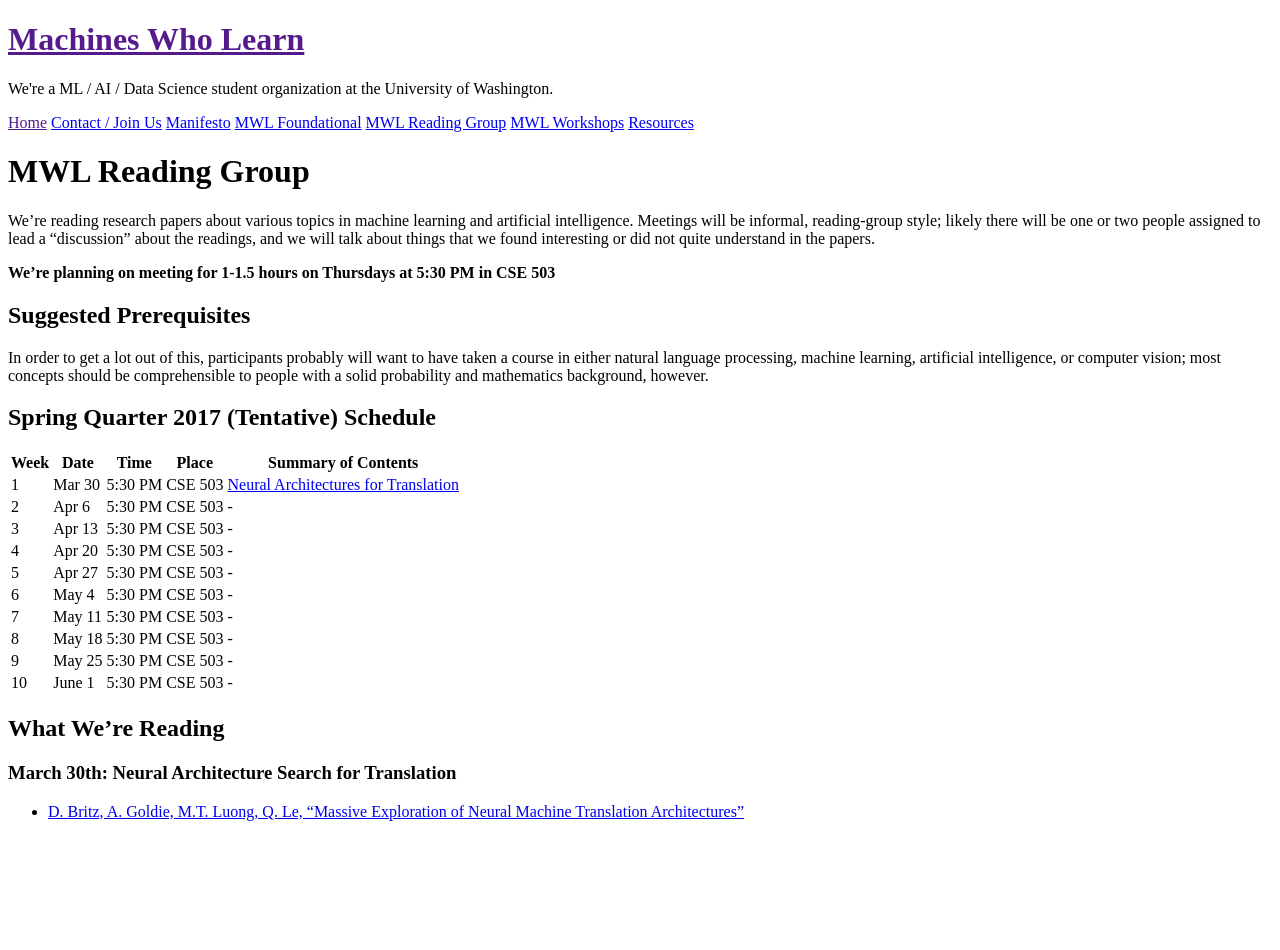
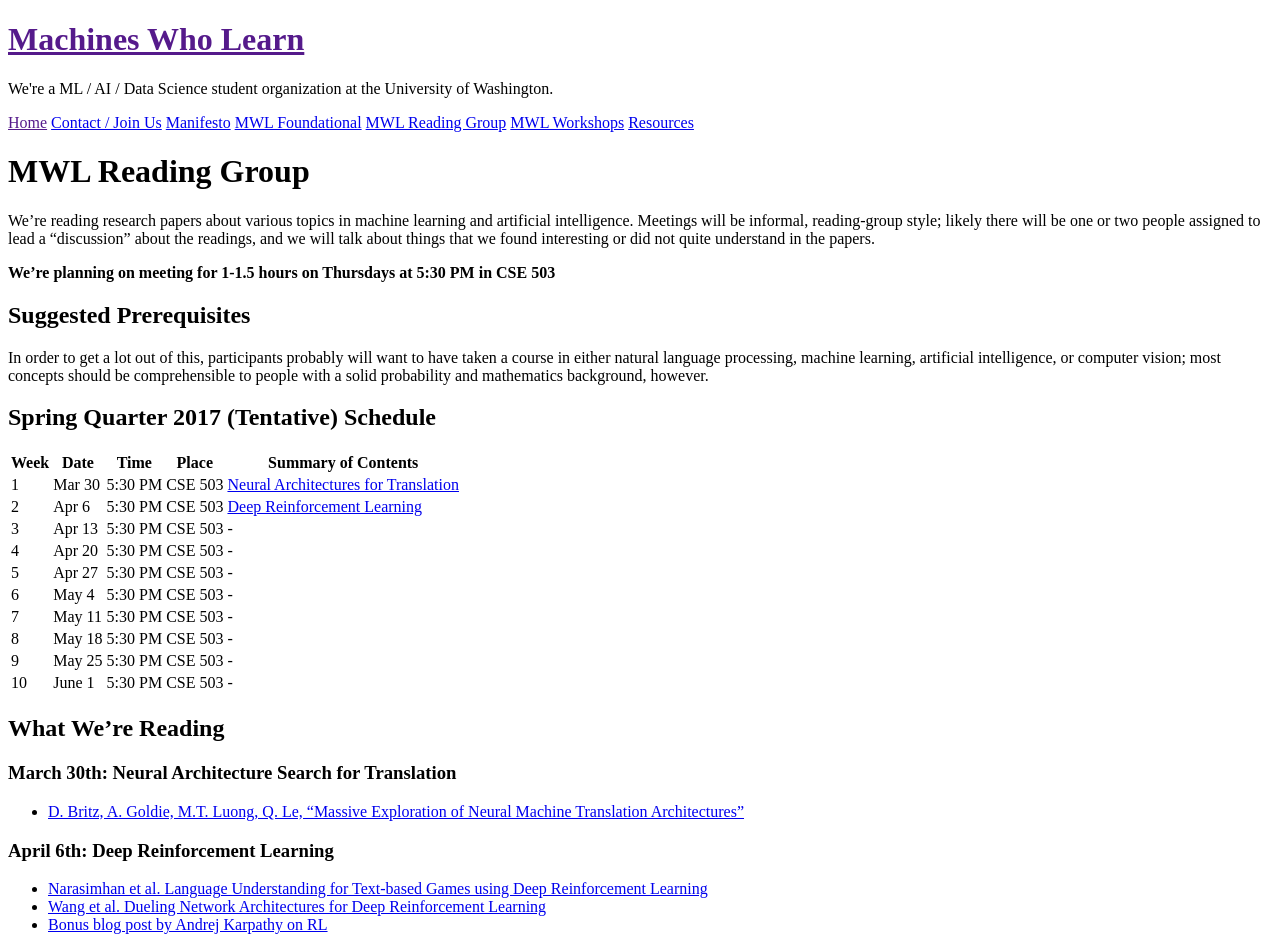
Before and after one commit to MachinesWhoLearn/machineswholearn.github.io, a Jekyll site: the page built from mwl_reading_group.md, in a window 1280 px wide. Built offline with Jekyll 4.4.1, drawn with Linux system fonts in a browser that asks for light colours; before the commit the page ends 900 px from its top, so only the background shows below that.

Commit message:
Add April 6 papers

```diff
--- a/mwl_reading_group.md
+++ b/mwl_reading_group.md
@@ -23,7 +23,7 @@ people with a solid probability and mathematics background, however.
 | Week | Date | Time | Place | Summary of Contents |
 |------|------|------|-------|---------------------|
 | 1 | Mar 30 | 5:30 PM | CSE 503 | [Neural Architectures for Translation](#march-30th-neural-architecture-search-for-translation) |
-| 2 | Apr 6 | 5:30 PM | CSE 503 | - |
+| 2 | Apr 6 | 5:30 PM | CSE 503 | [Deep Reinforcement Learning](#april-6th-deep-reinforcement-learning)|
 | 3 | Apr 13 | 5:30 PM | CSE 503 | - |
 | 4 | Apr 20 | 5:30 PM | CSE 503 | - |
 | 5 | Apr 27 | 5:30 PM | CSE 503 | - |
@@ -37,3 +37,8 @@ people with a solid probability and mathematics background, however.
 
 ### March 30th: Neural Architecture Search for Translation
   - [D. Britz, A. Goldie, M.T. Luong, Q. Le, "Massive Exploration of Neural Machine Translation Architectures"](https://arxiv.org/abs/1703.03906)
+
+### April 6th: Deep Reinforcement Learning
+  - [Narasimhan et al. Language Understanding for Text-based Games using Deep Reinforcement Learning](https://pdfs.semanticscholar.org/b91c/3ab29457123cb1cc590a3e5dcec8a7f70a12.pdf?_ga=1.26568893.1484215306.1475848983)
+  - [Wang et al. Dueling Network Architectures for Deep Reinforcement Learning](https://pdfs.semanticscholar.org/4c05/d7caa357148f0bbd61720bdd35f0bc05eb81.pdf?_ga=1.25112506.1484215306.1475848983)
+  - [Bonus blog post by Andrej Karpathy on RL](http://karpathy.github.io/2016/05/31/rl/)
```
